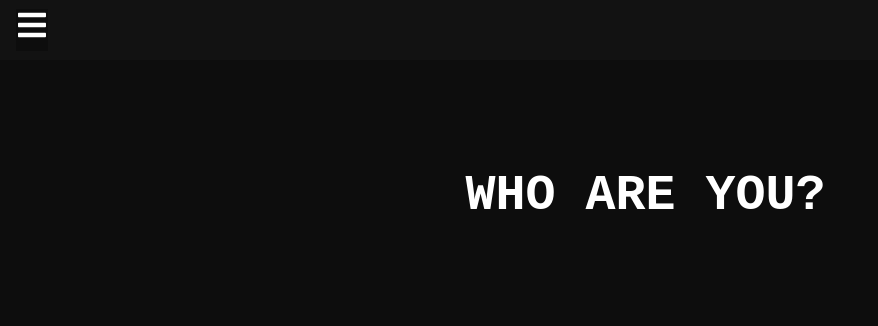
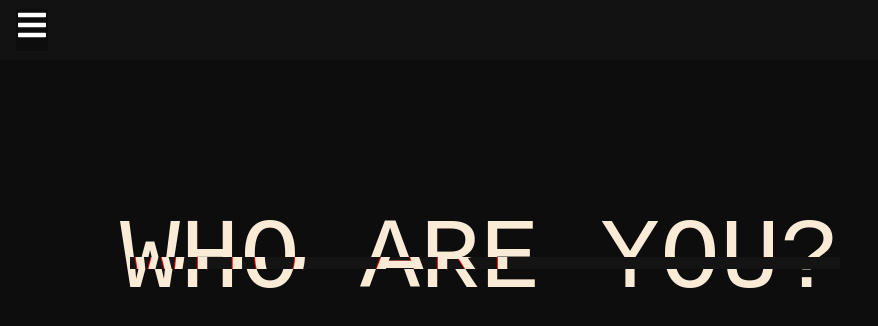
Before and after one commit to Igor-Cavalera/whoAreYou, a React (Create React App) app: page / in a window 1280 px wide. Shown: the top 326 px of the page, without its empty margins (0-878 px from the left). Built offline with nearby package versions, Linux system fonts and the light colour scheme.

Commit message:
adicionando-glitch-home

```diff
--- a/src/components/pages/Home.js
+++ b/src/components/pages/Home.js
@@ -1,9 +1,10 @@
 function Home() {
     // Adiconar TITULO WAY FIXO
     return (
-        <>
-            <div className="home">
-                <h1>WHO ARE YOU?</h1>
+        <> <div className="position-glitch">
+                <div className="glitch" data-text="WHO ARE YOU?">
+                    WHO ARE YOU?
+                </div>
             </div>
         </>
     )
--- a/src/components/styles/Home.css
+++ b/src/components/styles/Home.css
@@ -1,9 +1,104 @@
-.home {
+.position-glitch {
     display: flex;
-    flex-direction: column;
-    margin-top: 100px;
-    height: 90px;
+    justify-content: center;
     align-items: center;
-    justify-content: center;
-    font-size: 25px;
+    height: 50vh;
 }
+
+.glitch {
+    color: antiquewhite;
+    font-size: 100px;
+    position: relative;
+    margin: 0 auto;
+}
+.glitch::after {
+    content: attr(data-text);
+    position: absolute;
+    left: 10px;
+    text-shadow: -1px 0 red;
+    top: 0;
+    color: antiquewhite;
+    background-color: #141414;
+    overflow: hidden;
+    clip: rect(0, 900px, 0, 0);
+    animation: animate-glitch 3s infinite linear alternate-reverse;
+}
+
+.glitch::before {
+    content: attr(data-text);
+    position: absolute;
+    left: -10px;
+    text-shadow: 1px 0 blue;
+    top: 0;
+    color: antiquewhite;
+    background-color: #141414;
+    overflow: hidden;
+    clip: rect(0, 900px, 0, 0);
+    animation: animate-glitch 2s infinite linear alternate-reverse;
+}
+
+@keyframes animate-glitch {
+    0% {
+        clip: rect(99px, 9999px, 45px, 0);
+    }
+    5% {
+        clip: rect(7px, 9999px, 49px, 0);
+    }
+    10% {
+        clip: rect(52px, 9999px, 79px, 0);
+    }
+    15% {
+        clip: rect(51px, 9999px, 42px, 0);
+    }
+    20% {
+        clip: rect(37px, 9999px, 43px, 0);
+    }
+    25% {
+        clip: rect(38px, 9999px, 9px, 0);
+    }
+    30% {
+        clip: rect(34px, 9999px, 93px, 0);
+    }
+    35% {
+        clip: rect(18px, 9999px, 84px, 0);
+    }
+    40% {
+        clip: rect(100px, 9999px, 75px, 0);
+    }
+    45% {
+        clip: rect(15px, 9999px, 4px, 0);
+    }
+    50% {
+        clip: rect(14px, 9999px, 10px, 0);
+    }
+    55% {
+        clip: rect(4px, 9999px, 75px, 0);
+    }
+    60% {
+        clip: rect(17px, 9999px, 55px, 0);
+    }
+    65% {
+        clip: rect(75px, 9999px, 57px, 0);
+    }
+    70% {
+        clip: rect(39px, 9999px, 84px, 0);
+    }
+    75% {
+        clip: rect(96px, 9999px, 54px, 0);
+    }
+    80% {
+        clip: rect(45px, 9999px, 25px, 0);
+    }
+    85% {
+        clip: rect(60px, 9999px, 100px, 0);
+    }
+    90% {
+        clip: rect(5px, 9999px, 6px, 0);
+    }
+    95% {
+        clip: rect(49px, 9999px, 57px, 0);
+    }
+    100% {
+        clip: rect(54px, 9999px, 90px, 0);
+    }
+}
--- a/src/index.css
+++ b/src/index.css
@@ -1,5 +1,5 @@
 body {
-  max-width: 100vw;
+  max-width: 75vw;
 }
 
 h1 {
```
